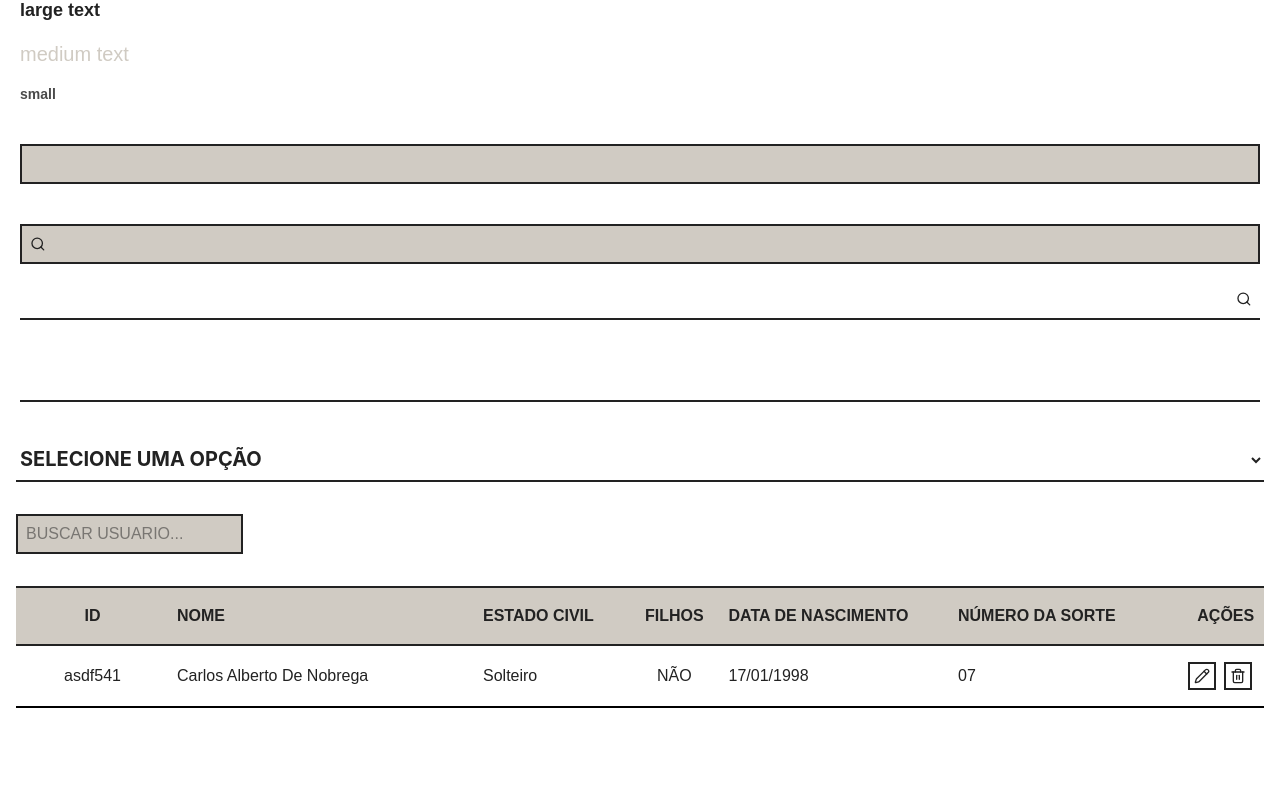
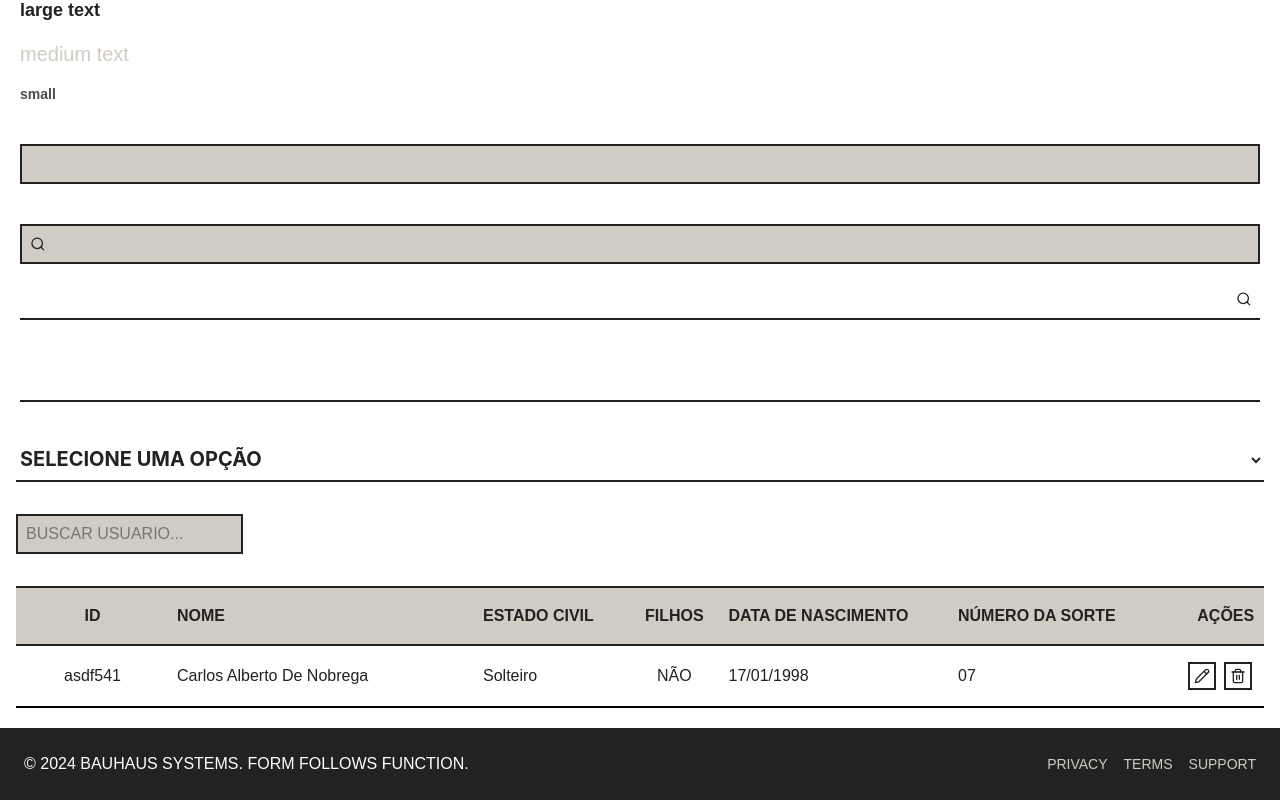
Before and after one commit to michaelprocha/user-registration-react, a React (Vite) app: page / in a window 1280 px wide. Shown: the part 580-1380 px from the top of the page. Before the commit the page ends 1304 px from the top, so only its background shows below. Built offline with nearby package versions, Linux system fonts and the light colour scheme.

Commit message:
add Footer component

```diff
--- a/src/App.tsx
+++ b/src/App.tsx
@@ -9,6 +9,7 @@ import Header from "./components/layouts/Header";
 import InputSearch from "./components/common/InputSearch";
 import { useState } from "react";
 import UsersList from "./components/common/UsersList";
+import Footer from "./components/layouts/Footer";
 
 function App() {
   const [value, setValue] = useState("");
@@ -98,6 +99,7 @@ function App() {
       <div className="p-4 bg-white dark:bg-black w-full">
         <UsersList />
       </div>
+      <Footer />
     </>
   );
 }
--- /dev/null
+++ b/src/components/layouts/Footer.tsx
@@ -0,0 +1,16 @@
+function Footer() {
+  return (
+    <footer className="flex justify-between p-6 font-grotesk bg-black text-white border-t-4 border-white">
+      <p className="text-base">
+        © 2024 BAUHAUS SYSTEMS. FORM FOLLOWS FUNCTION.
+      </p>
+      <nav className="flex gap-4 items-center">
+        <p className="text-gray-300 text-sm cursor-pointer">PRIVACY</p>
+        <p className="text-gray-300 text-sm cursor-pointer">TERMS</p>
+        <p className="text-gray-300 text-sm cursor-pointer">SUPPORT</p>
+      </nav>
+    </footer>
+  );
+}
+
+export default Footer;
```
